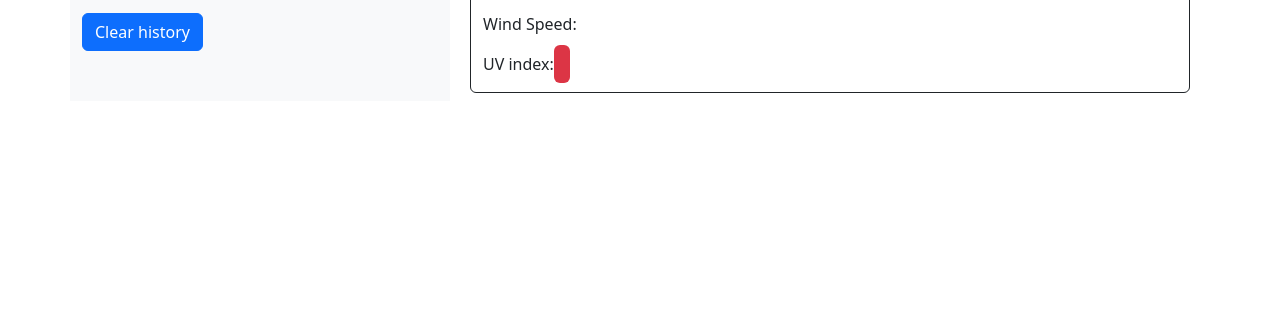
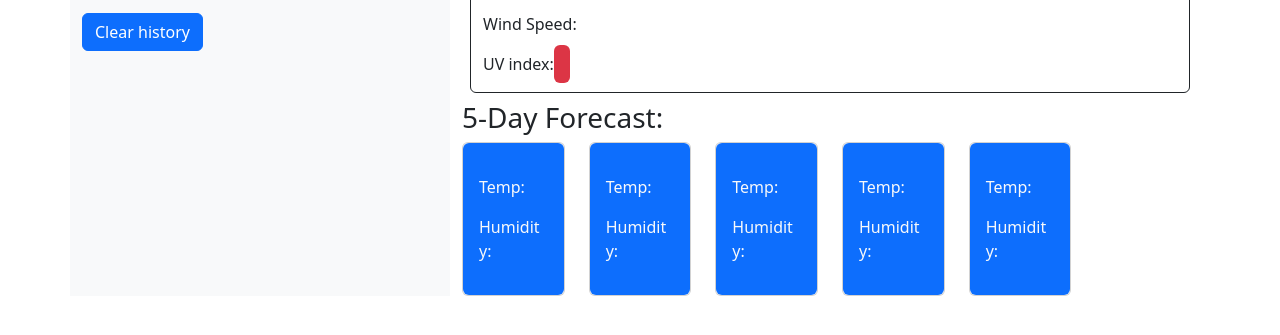
Before and after one commit to Jujunakarmi/Weather-dashboard, a plain HTML site: page index.html in a window 1280 px wide. Shown: the part 151-486 px from the top of the page. Drawn offline with nearby package versions, Linux system fonts and the light colour scheme.

Commit message:
Added card for 5 day forecast

```diff
--- a/index.html
+++ b/index.html
@@ -29,7 +29,7 @@
                     <input type="text" class="form-control" id="search-city" placeholder="Name of city">
                     <div class="input-group-append">
                         <button class=" btn bg-primary text-light" id="search-button">Search
-                             </button>
+                        </button>
                     </div>
                 </div>
                 <!--section for search city history-->
@@ -39,7 +39,7 @@
                 </ul>
             </div>
 
-
+            <!--section for current weather -->
             <div class="col-sm-8">
                 <div class="row m-2 border border-dark rounded">
                     <div class="col-sm-12" id="current-weather">
@@ -53,18 +53,78 @@
                 </div>
 
                 <!--Row for card-->
-                <div class="row"></div>
+                <div class="col-sm-12" id="future-weather">
+                    <h3>5-Day Forecast:</h3>
+                    <div class="row">
+                        <div class="col-sm-2 ">
+                            <div class="card">
+                                <div class="card-body bg-primary text-light rounded">
+                                    <p id="fDate2"></p>
+                                    <p id="fImg2"></p>
+                                    <p>Temp:<span id="fTemp2"></span></p>
+                                    <p>Humidity:<span id="fHumidity2"></span></p>
+
+                                </div>
+                            </div>
+                        </div>
+                        <div class="col-sm-2 ">
+                            <div class="card">
+                                <div class="card-body bg-primary text-light rounded">
+                                    <p id="fDate2"></p>
+                                    <p id="fImg2"></p>
+                                    <p>Temp:<span id="fTemp2"></span></p>
+                                    <p>Humidity:<span id="fHumidity2"></span></p>
+
+                                </div>
+                            </div>
+                        </div>
+
+                        <div class="col-sm-2">
+                            <div class="card">
+                                <div class="card-body bg-primary text-light rounded">
+                                    <p id="fDate2"></p>
+                                    <p id="fImg2"></p>
+                                    <p>Temp:<span id="fTemp2"></span></p>
+                                    <p>Humidity:<span id="fHumidity2"></span></p>
+
+                                </div>
+                            </div>
+                        </div>
 
 
+                        <div class="col-sm-2 ">
+                            <div class="card">
+                                <div class="card-body bg-primary text-light rounded">
+                                    <p id="fDate2"></p>
+                                    <p id="fImg2"></p>
+                                    <p>Temp:<span id="fTemp2"></span></p>
+                                    <p>Humidity:<span id="fHumidity2"></span></p>
+
+                                </div>
+                            </div>
+                        </div>
+
+                        <div class="col-sm-2">
+                            <div class="card">
+                                <div class="card-body bg-primary text-light rounded">
+                                    <p id="fDate2"></p>
+                                    <p id="fImg2"></p>
+                                    <p>Temp:<span id="fTemp2"></span></p>
+                                    <p>Humidity:<span id="fHumidity2"></span></p>
+
+                                </div>
+                            </div>
+                        </div>
+                    </div>
+                </div>
             </div>
-        </div>
 
 
 
 
-    <script src="https://code.jquery.com/jquery-3.7.1.js"
-        integrity="sha256-eKhayi8LEQwp4NKxN+CfCh+3qOVUtJn3QNZ0TciWLP4=" crossorigin="anonymous"></script>
-    <script src="./assets/js/script.js"></script>
+            <script src="https://code.jquery.com/jquery-3.7.1.js"
+                integrity="sha256-eKhayi8LEQwp4NKxN+CfCh+3qOVUtJn3QNZ0TciWLP4=" crossorigin="anonymous"></script>
+            <script src="./assets/js/script.js"></script>
 </body>
 
 </html>
```
